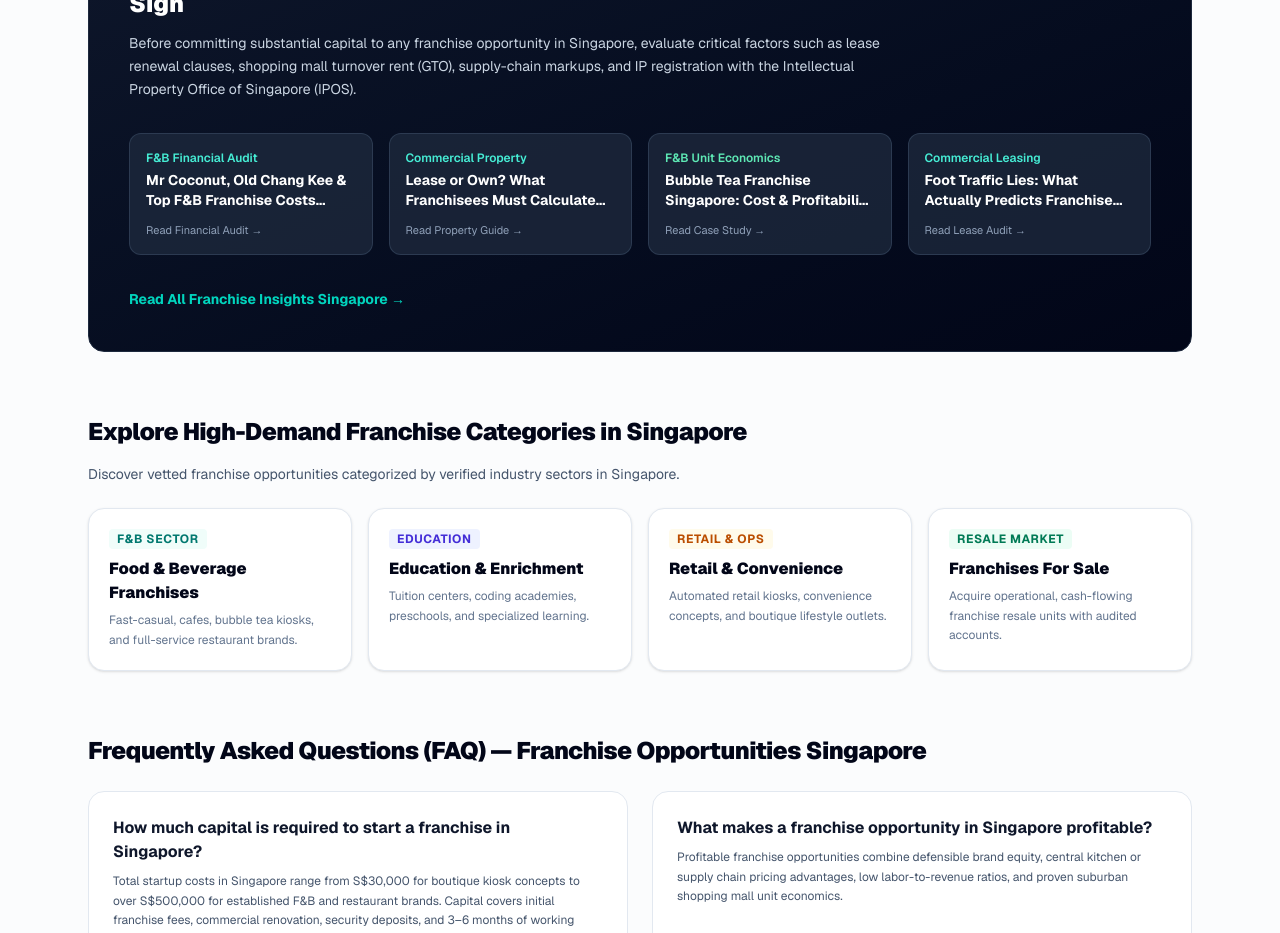
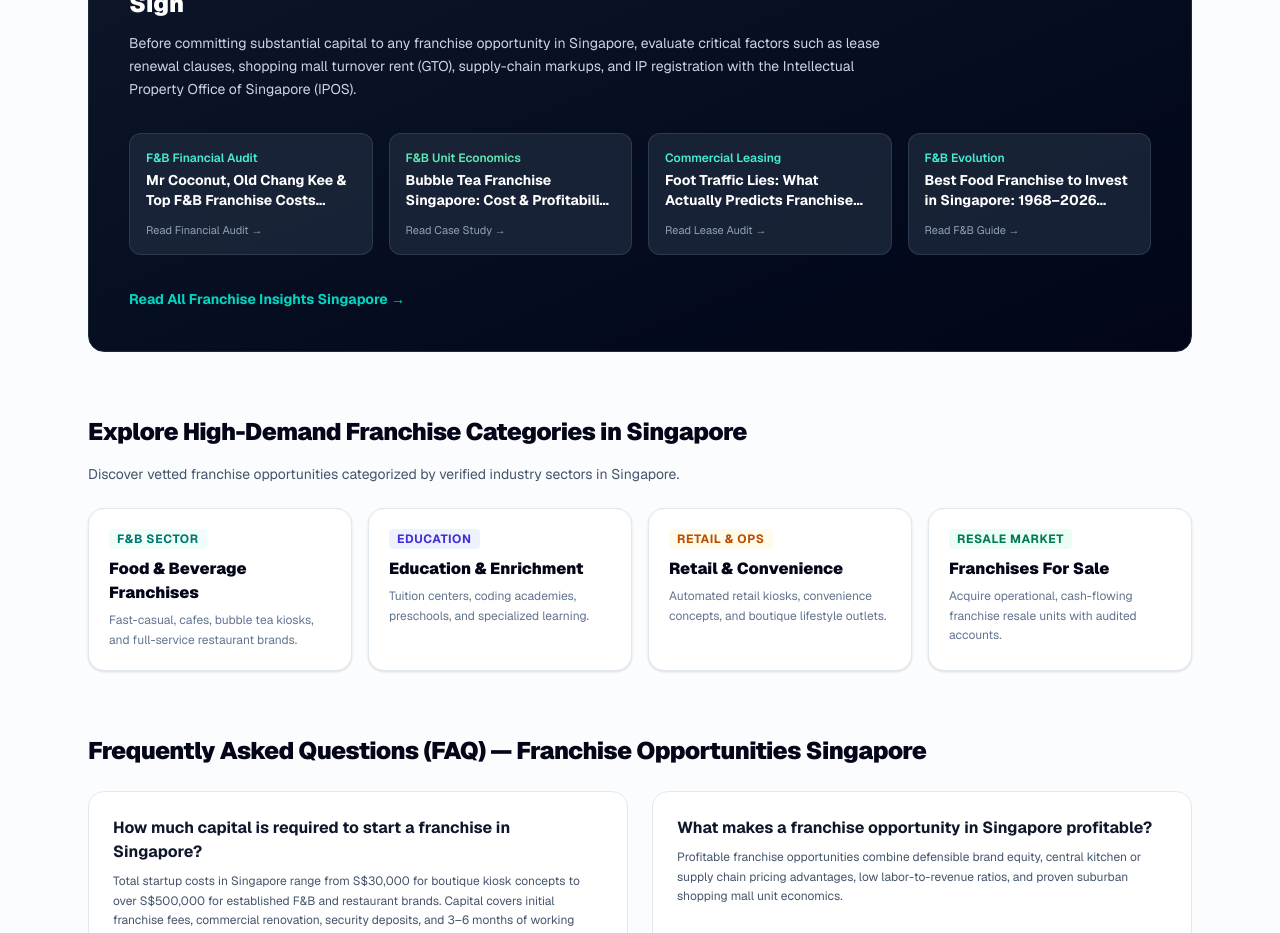
Before and after one commit to ft-synergist/franchise_sg, a Next.js app: page / in a window 1280 px wide. Shown: the part 1540-2473 px from the top of the page. Built offline with nearby package versions, Linux system fonts and the light colour scheme; no server answers; the database is empty.

Commit message:
chore(insights): reschedule Maggie Png commercial lease guide to next Tuesday 8:00 AM SGT

```diff
--- a/app/author/[slug]/page.tsx
+++ b/app/author/[slug]/page.tsx
@@ -15,8 +15,8 @@ const AUTHOR_ARTICLES: Record<string, Array<{ slug: string; title: string; descr
             slug: 'lease-or-own-franchise-commercial-property-singapore',
             title: 'Lease or Own? What Franchisees in Singapore Must Calculate Before Deciding (2026 Commercial Guide)',
             description: 'Commercial Property Strategist Maggie Png breaks down the true financial and operational comparison between leasing vs buying franchise premises in Singapore, covering BSD, MAS LTV rules, CoC protections, and capital allocation.',
-            date: 'September 1, 2026',
-            publishAt: '2026-09-01T08:00:00+08:00',
+            date: 'September 8, 2026',
+            publishAt: '2026-09-08T08:00:00+08:00',
             category: 'Commercial Real Estate Strategy',
         },
         {
--- a/app/insights/[slug]/page.tsx
+++ b/app/insights/[slug]/page.tsx
@@ -1101,7 +1101,7 @@ const insightsMap: Record<string, { title: string; description: string; publishA
     'lease-or-own-franchise-commercial-property-singapore': {
         title: "Lease or Own? What Franchisees in Singapore Must Calculate Before Deciding (2026 Commercial Guide)",
         description: "Commercial Property Strategist Maggie Png breaks down the true financial and operational comparison between leasing vs buying franchise premises in Singapore, covering BSD, MAS LTV rules, CoC protections, and capital allocation.",
-        publishAt: '2026-09-01T08:00:00+08:00',
+        publishAt: '2026-09-08T08:00:00+08:00',
         content: () => {
             const author = EDITORS['maggie-png'];
             return (
@@ -1130,7 +1130,7 @@ const insightsMap: Record<string, { title: string; description: string; publishA
                                 </Link>
                                 <div className="sm:ml-auto">
                                     <span className="text-slate-500 block text-[10px] mb-0.5">Published On</span>
-                                    <time className="text-slate-200 font-bold normal-case text-sm">1 September 2026</time>
+                                    <time className="text-slate-200 font-bold normal-case text-sm">8 September 2026</time>
                                 </div>
                             </div>
                         </div>
--- a/app/insights/page.tsx
+++ b/app/insights/page.tsx
@@ -40,8 +40,8 @@ const ARTICLES = [
         description: 'Should your franchise lease or buy its commercial unit? Commercial Property Strategist Maggie Png compares IRAS stamp duties, MAS commercial LTV limits, CoC retail tenant protections, and the 3-year cash flow model.',
         category: 'Commercial Property Strategy',
         categoryColor: 'bg-teal-50 text-teal-700 border-teal-200',
-        date: 'September 1, 2026',
-        publishAt: '2026-09-01T08:00:00+08:00',
+        date: 'September 8, 2026',
+        publishAt: '2026-09-08T08:00:00+08:00',
         authorName: 'Maggie Png',
         authorRole: 'Commercial Property Strategist',
         authorSlug: 'maggie-png',
--- a/app/page.tsx
+++ b/app/page.tsx
@@ -278,21 +278,6 @@ export default async function FranchiseDirectoryHome() {
               </Link>
 
               <Link
-                href="/insights/lease-or-own-franchise-commercial-property-singapore"
-                className="bg-slate-800/80 hover:bg-slate-800 border border-slate-700/80 p-4 rounded-xl transition-all group flex flex-col justify-between"
-              >
-                <div>
-                  <div className="text-xs font-semibold text-teal-300">Commercial Property</div>
-                  <div className="text-sm font-bold text-white group-hover:text-teal-200 mt-1 line-clamp-2">
-                    Lease or Own? What Franchisees Must Calculate Before Deciding
-                  </div>
-                </div>
-                <div className="text-[11px] text-slate-400 mt-3 flex items-center gap-1">
-                  Read Property Guide &rarr;
-                </div>
-              </Link>
-
-              <Link
                 href="/insights/bubble-tea-franchise-singapore-cost-profitability-analysis"
                 className="bg-slate-800/80 hover:bg-slate-800 border border-slate-700/80 p-4 rounded-xl transition-all group flex flex-col justify-between"
               >
@@ -319,6 +304,21 @@ export default async function FranchiseDirectoryHome() {
                 </div>
                 <div className="text-[11px] text-slate-400 mt-3 flex items-center gap-1">
                   Read Lease Audit &rarr;
+                </div>
+              </Link>
+
+              <Link
+                href="/insights/how-to-determine-the-best-food-franchise-to-invest-in-singapore"
+                className="bg-slate-800/80 hover:bg-slate-800 border border-slate-700/80 p-4 rounded-xl transition-all group flex flex-col justify-between"
+              >
+                <div>
+                  <div className="text-xs font-semibold text-teal-300">F&amp;B Evolution</div>
+                  <div className="text-sm font-bold text-white group-hover:text-teal-200 mt-1 line-clamp-2">
+                    Best Food Franchise to Invest in Singapore: 1968–2026 Analysis
+                  </div>
+                </div>
+                <div className="text-[11px] text-slate-400 mt-3 flex items-center gap-1">
+                  Read F&amp;B Guide &rarr;
                 </div>
               </Link>
             </div>
```
